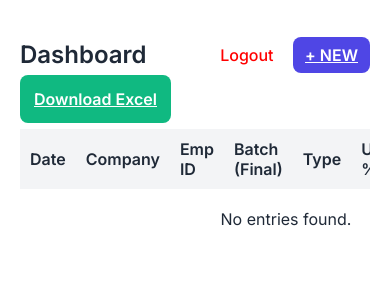
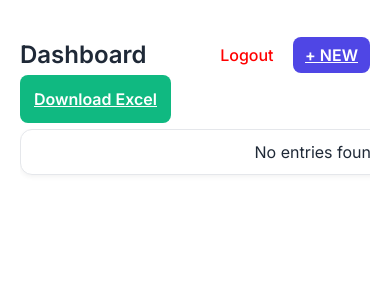
Before and after one commit to BhagyaRamadurga/Anchemco, a Flask app: page /dashboard in a window 390 px wide. Shown: the top 300 px of the page. Run offline with Flask 3, Linux system fonts and the light colour scheme; the visitor is signed in with stand-in values (Sample User, id 1); data that the repository does not hold is empty.

Commit message:
anchemco app

```diff
--- a/static/style.css
+++ b/static/style.css
@@ -20,11 +20,12 @@ body {
 }
 
 .app-container {
-    max-width: 480px; /* Mobile width simulation */
+    max-width: 480px;
+    /* Mobile width simulation */
     margin: 0 auto;
     background: var(--white);
     min-height: 100vh;
-    box-shadow: 0 0 20px rgba(0,0,0,0.05);
+    box-shadow: 0 0 20px rgba(0, 0, 0, 0.05);
     padding: 20px;
     position: relative;
 }
@@ -69,7 +70,7 @@ body {
 .tab-btn.active {
     background: var(--white);
     color: var(--primary-color);
-    box-shadow: 0 2px 4px rgba(0,0,0,0.05);
+    box-shadow: 0 2px 4px rgba(0, 0, 0, 0.05);
 }
 
 .auth-form {
@@ -93,7 +94,8 @@ body {
     color: #6B7280;
 }
 
-.input-group input, .input-group select {
+.input-group input,
+.input-group select {
     width: 100%;
     padding: 12px;
     border: 1px solid #D1D5DB;
@@ -131,10 +133,90 @@ body {
     border-radius: 8px;
     text-align: center;
 }
-.alert-danger { background: #FEE2E2; color: #991B1B; }
-.alert-success { background: #D1FAE5; color: #065F46; }
+
+.alert-danger {
+    background: #FEE2E2;
+    color: #991B1B;
+}
+
+.alert-success {
+    background: #D1FAE5;
+    color: #065F46;
+}
 
 @keyframes fadeIn {
-    from { opacity: 0; transform: translateY(5px); }
-    to { opacity: 1; transform: translateY(0); }
+    from {
+        opacity: 0;
+        transform: translateY(5px);
+    }
+
+    to {
+        opacity: 1;
+        transform: translateY(0);
+    }
 }
+
+/* Mobile Responsive Table (Card View) */
+@media screen and (max-width: 600px) {
+
+    table,
+    thead,
+    tbody,
+    th,
+    td,
+    tr {
+        display: block;
+    }
+
+    thead tr {
+        position: absolute;
+        top: -9999px;
+        left: -9999px;
+    }
+
+    tr {
+        margin-bottom: 15px;
+        background: white;
+        border-radius: 12px;
+        box-shadow: 0 2px 5px rgba(0, 0, 0, 0.05);
+        border: 1px solid #E5E7EB;
+        overflow: hidden;
+    }
+
+    td {
+        border: none;
+        position: relative;
+        padding-left: 50% !important;
+        text-align: right;
+        padding: 12px 15px !important;
+        border-bottom: 1px solid #f0f0f0;
+    }
+
+    td:last-child {
+        border-bottom: none;
+    }
+
+    td:before {
+        position: absolute;
+        top: 12px;
+        left: 15px;
+        width: 45%;
+        padding-right: 10px;
+        white-space: nowrap;
+        text-align: left;
+        font-weight: 600;
+        color: #6B7280;
+        content: attr(data-label);
+    }
+
+    /* Adjust Action Button in Card */
+    td[data-label="Action"] {
+        text-align: right;
+        background: #F9FAFB;
+    }
+
+    /* Adjust Dashboard Layout for Mobile */
+    h2 {
+        font-size: 1.5rem;
+    }
+}
```
